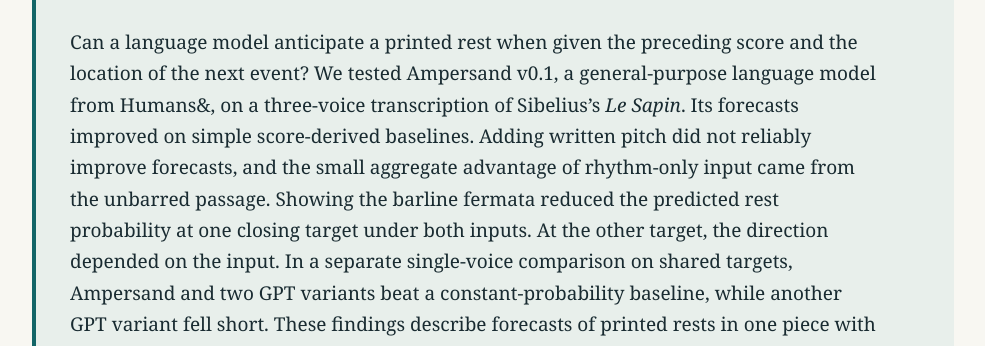
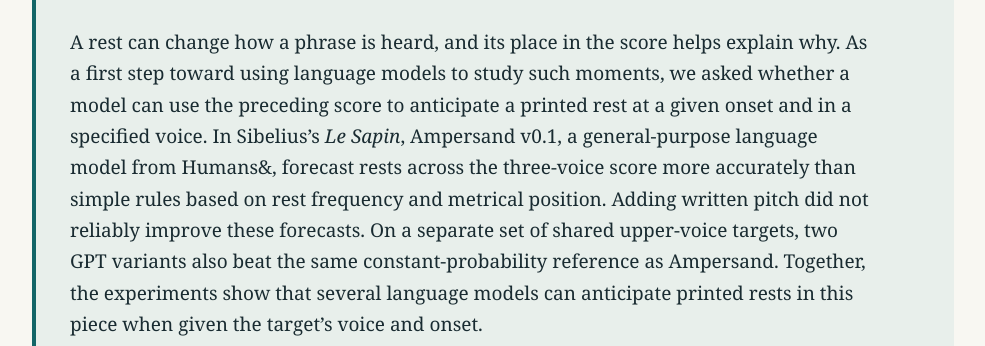
Before and after one commit to ClementineY/ClementineY.github.io, a plain HTML site: page research/forecasting-rests-le-sapin/index.html in a window 1280 px wide. Shown: the part 592-938 px from the top of the page, without its empty margins (147-1132 px from the left). Drawn offline with Linux system fonts and the light colour scheme.

Commit message:
Rewrite abstract around the study conclusion

```diff
--- a/research/forecasting-rests-le-sapin/index.html
+++ b/research/forecasting-rests-le-sapin/index.html
@@ -20,7 +20,7 @@ p,li,dd{max-width:76ch}figure{margin:26px 0;background:white;border:1px solid va
 </style></head><body><main><a class="meta" href="/research/#symbolic-music-prediction">← Research</a><article>
 <header><p class="kicker">Symbolic music prediction</p><h1>Forecasting notated rests in Sibelius’s <i>Le Sapin</i></h1><p class="meta">A single-score study with a shared-target model comparison · 14 November 2026</p></header>
 <nav aria-label="Article sections"><a href="#task">Task</a><a href="#data">Dataset</a><a href="#evaluation">Evaluation</a><a href="#results">Results</a><a href="#discussion">Discussion</a><a href="#references">References</a></nav>
-<div class="abstract"><h2>Abstract</h2><p>Can a language model anticipate a printed rest when given the preceding score and the location of the next event? We tested Ampersand v0.1, a general-purpose language model from Humans&amp;, on a three-voice transcription of Sibelius’s <i>Le Sapin</i>. Its forecasts improved on simple score-derived baselines. Adding written pitch did not reliably improve forecasts, and the small aggregate advantage of rhythm-only input came from the unbarred passage. Showing the barline fermata reduced the predicted rest probability at one closing target under both inputs. At the other target, the direction depended on the input. In a separate single-voice comparison on shared targets, Ampersand and two GPT variants beat a constant-probability baseline, while another GPT variant fell short. These findings describe forecasts of printed rests in one piece with the target onset supplied.</p></div>
+<div class="abstract"><h2>Abstract</h2><p>A rest can change how a phrase is heard, and its place in the score helps explain why. As a first step toward using language models to study such moments, we asked whether a model can use the preceding score to anticipate a printed rest at a given onset and in a specified voice. In Sibelius’s <i>Le Sapin</i>, Ampersand v0.1, a general-purpose language model from Humans&amp;, forecast rests across the three-voice score more accurately than simple rules based on rest frequency and metrical position. Adding written pitch did not reliably improve these forecasts. On a separate set of shared upper-voice targets, two GPT variants also beat the same constant-probability reference as Ampersand. Together, the experiments show that several language models can anticipate printed rests in this piece when given the target’s voice and onset.</p></div>
 <section id="task"><h2>1. Task and relation to prior work</h2>
 <p>A composer can use a rest to interrupt a phrase, leave it unresolved, or suggest loss or yearning. In Sibelius’s <i>Le Sapin</i>, one voice can fall silent while the others continue, so the expressive role of a pause may depend on what surrounds it. That possibility motivated this study. If a language model can recognize where a rest fits in the unfolding score, its forecasts might eventually help readers identify moments worth examining in a musical interpretation.</p>
 <p>Janssen, Collins and Ren’s MIREX task uses a musical excerpt as context for generating or identifying a continuation. <a href="#ref-ismir">[1]</a> We adapted that setup to ask whether the preceding score helps a model anticipate a printed rest. Each prompt supplied the voice and onset of a withheld event so that the evaluation focused on the event type. The model returned a probability, allowing the score to reflect how confident the forecast was.</p>
```
